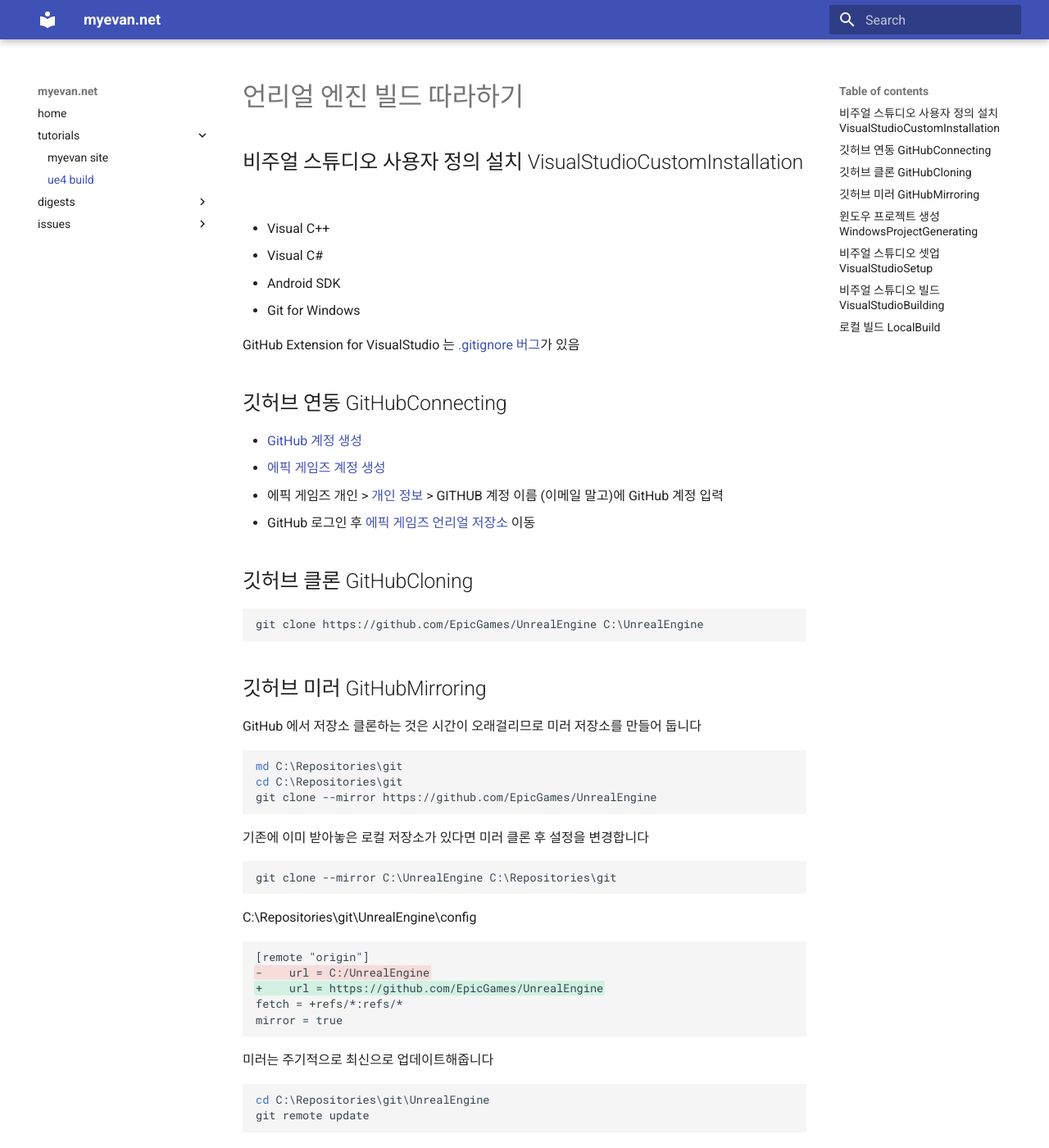
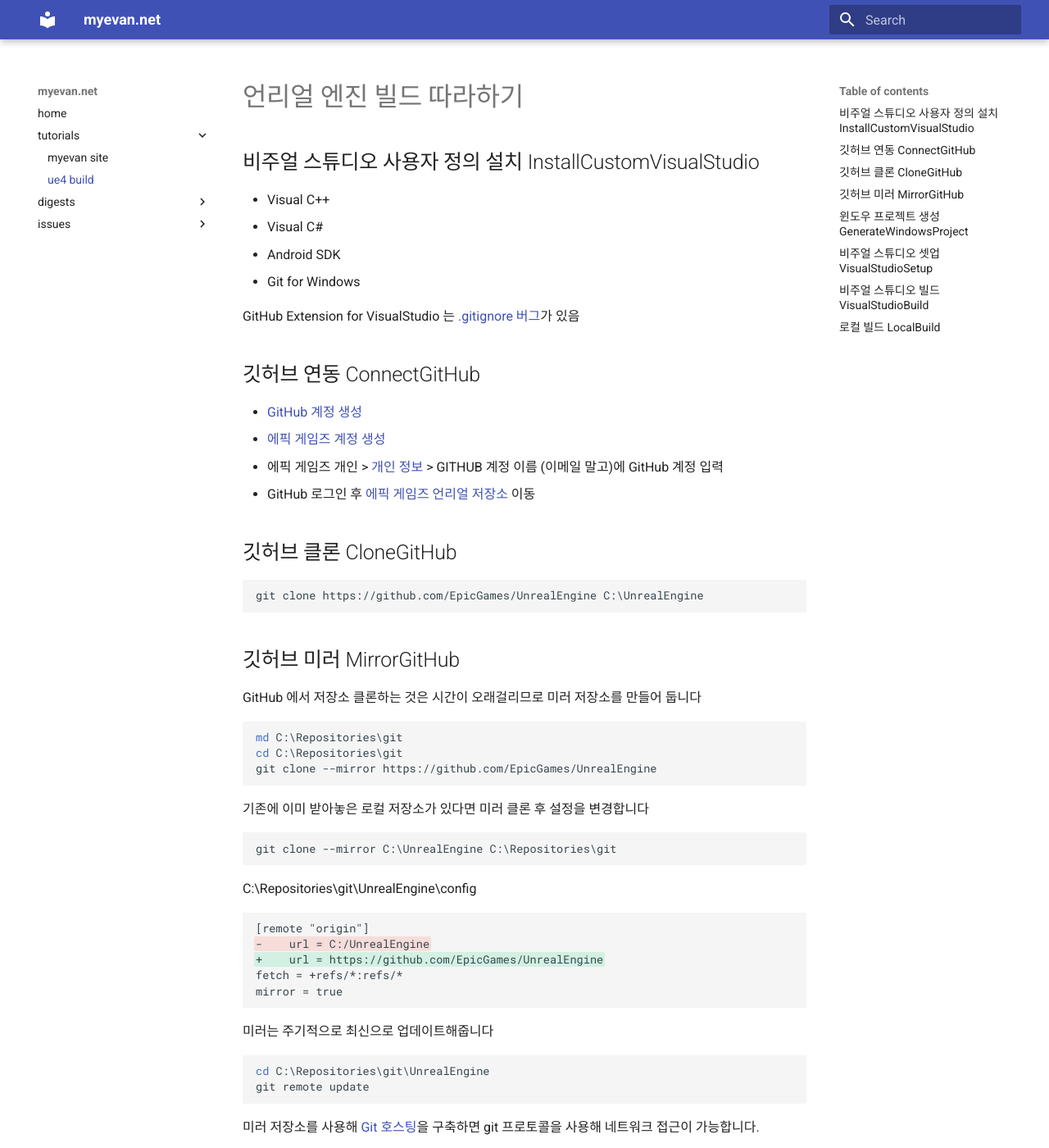
Before and after one commit to myevan/myevan-home, an MkDocs documentation site: the page built from docs/ue4_build_tutorial.md, in a window 1280 px wide and 1400 px high. Shown: the whole window at 82% size. Built offline with MkDocs 1.6.1 and Material for MkDocs 9.7.7, drawn with Linux system fonts in a browser that asks for light colours; old or Windows-style settings are respelled for this version of MkDocs; some of the changed text lies outside the part shown.

Commit message:
언리얼 엔진 빌드 퍼머넌트 링크 제목 수정

```diff
--- a/docs/ue4_build_tutorial.md
+++ b/docs/ue4_build_tutorial.md
@@ -1,6 +1,6 @@
 # 언리얼 엔진 빌드 따라하기
 
-## 비주얼 스튜디오 사용자 정의 설치 VisualStudioCustomInstallation
+## 비주얼 스튜디오 사용자 정의 설치 InstallCustomVisualStudio
 
 * Visual C++
 * Visual C#
@@ -9,19 +9,19 @@
 
 GitHub Extension for VisualStudio 는 [.gitignore 버그](github_ext_for_vs_ue4_gitignore_issue.md)가 있음
 
-## 깃허브 연동 GitHubConnecting
+## 깃허브 연동 ConnectGitHub
 
 * [GitHub 계정 생성](https://github.com/)
 * [에픽 게임즈 계정 생성](https://docs.unrealengine.com/latest/KOR/GettingStarted/Installation/index.html#bookmark1>)
 * 에픽 게임즈 개인 > [개인 정보](https://www.unrealengine.com/dashboard/settings) > GITHUB 계정 이름 (이메일 말고)에 GitHub 계정 입력
 * GitHub 로그인 후 [에픽 게임즈 언리얼 저장소](https://github.com/epicgames/unrealengine/) 이동
 
-## 깃허브 클론 GitHubCloning
+## 깃허브 클론 CloneGitHub
 
     :::bat
     git clone https://github.com/EpicGames/UnrealEngine C:\UnrealEngine
 
-## 깃허브 미러 GitHubMirroring
+## 깃허브 미러 MirrorGitHub
 
 GitHub 에서 저장소 클론하는 것은 시간이 오래걸리므로 미러 저장소를 만들어 둡니다
 
@@ -55,7 +55,7 @@ C:\Repositories\git\UnrealEngine\config
     :::bat
     git clone git://localhost/UnrealEngine C:\UnrealEngine
 
-## 윈도우 프로젝트 생성 WindowsProjectGenerating
+## 윈도우 프로젝트 생성 GenerateWindowsProject
 
 [언리얼 엔진 셋업](ue4_setup_digest.md) 후 프로젝트 파일을 생성한다.
 
@@ -68,8 +68,7 @@ C:\Repositories\git\UnrealEngine\config
 
 <https://docs.unrealengine.com/latest/KOR/Programming/Development/VisualStudioSetup/index.html>
 
-
-## 비주얼 스튜디오 빌드 VisualStudioBuilding
+## 비주얼 스튜디오 빌드 VisualStudioBuild
 
 <https://docs.unrealengine.com/latest/KOR/Programming/Development/BuildingUnrealEngine/index.html>
 
```
